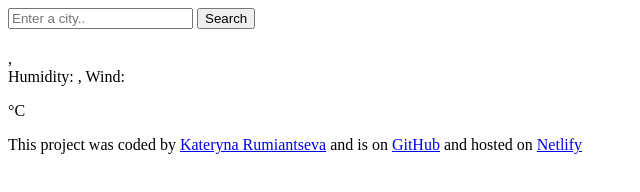
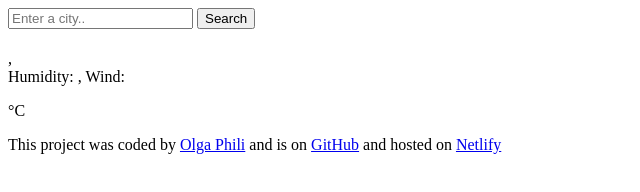
Before and after one commit to AgentOlga/my-weather-project, a website built with Parcel: page index.html in a window 1280 px wide. Shown: the whole page, without its empty margins (0-640 px from the left). Built offline with nearby package versions, Linux system fonts and the light colour scheme; no server answers.

Commit message:
Fixed some problems in all files

```diff
--- a/index.html
+++ b/index.html
@@ -51,12 +51,12 @@
       <footer>
         <p>
           This project was coded by
-          <a href="https://github.com/ramonakartman" target="_blank"
-            >Kateryna Rumiantseva</a
+          <a href="https://github.com/AgentOlga" target="_blank"
+            >Olga Phili</a
           >
           and is on
           <a
-            href="https://github.com/ramonakartman/my-weather-project-7"
+            href="https://github.com/AgentOlga/my-weather-project"
             target="_blank"
             >GitHub</a
           >
```
